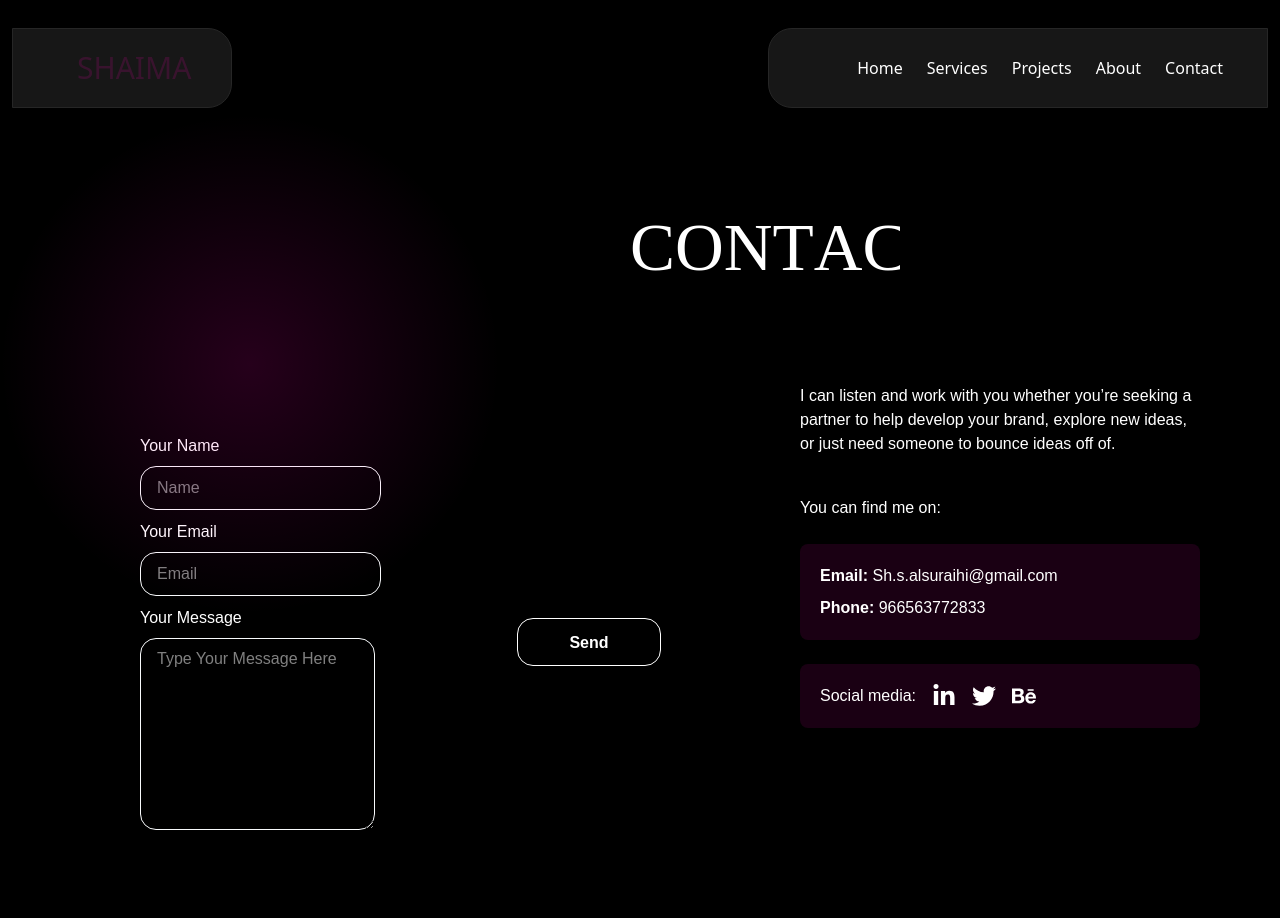
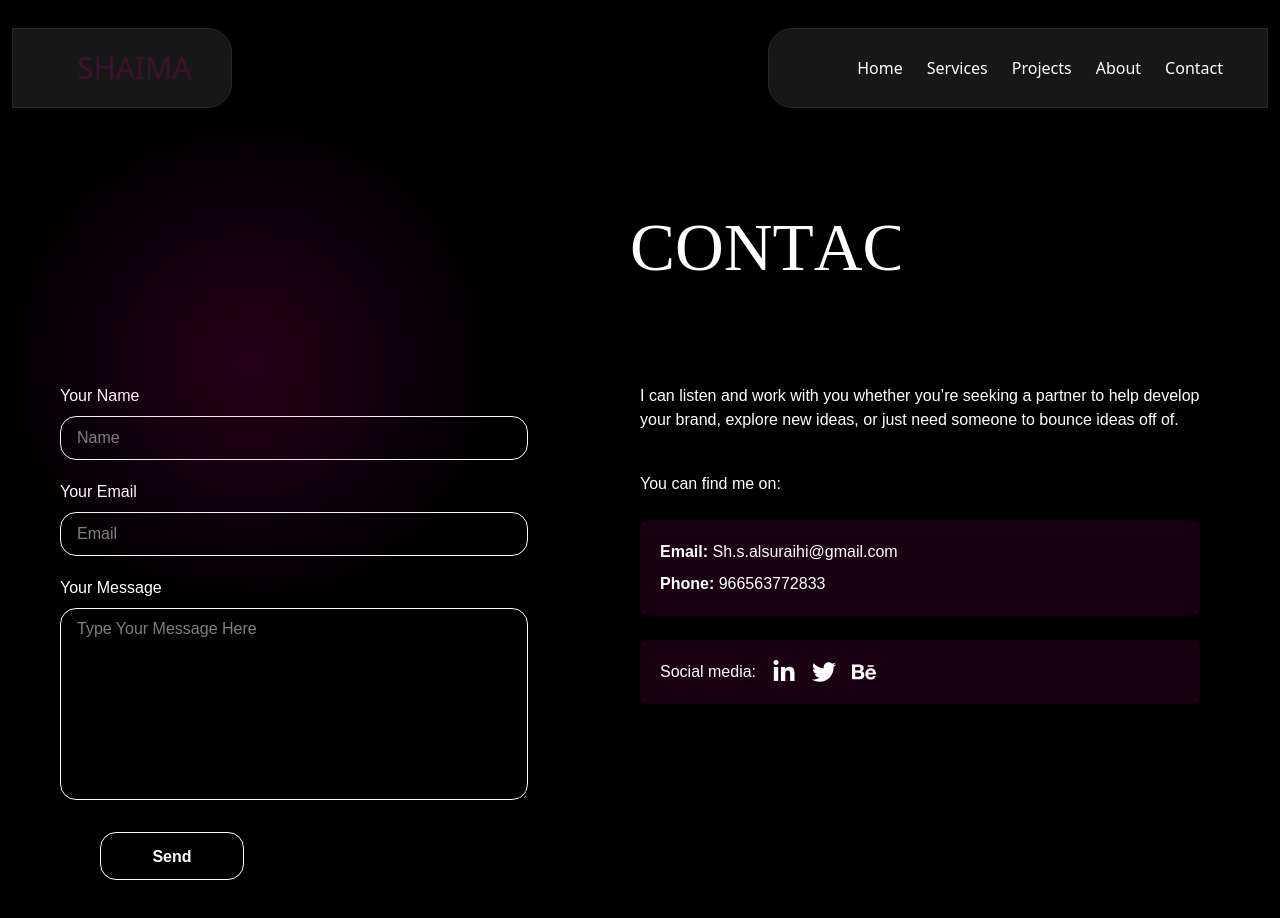
Before and after one commit to shim079/mysite, a Next.js app: page /mysite/Contact in a window 1280 px wide. Shown: the top 918 px of the page. Built offline with nearby package versions, Linux system fonts and the light colour scheme; a web font is replaced by a local one.

Commit message:
Update style.module.css

```diff
--- a/app/Contact/style.module.css
+++ b/app/Contact/style.module.css
@@ -6,16 +6,12 @@ padding-top: 90px;
 }
 
 .form{
-    padding-top: 20px;
-    margin-left: 80px;
-    margin-top: 30px;
-    display: flex;
-   gap: 10px;
-   font-family: sans-serif;
-flex-wrap: wrap;
+   display: flex;
+  flex-direction: column;
+  flex: 1; /* same as flex-grow:1, flex-shrink:1, flex-basis:0% */
+  gap: 1.25rem; /* same as Tailwind gap-5 */
 background-color: rgba(0, 0, 0, 0.077);
 box-shadow: 0 5px 25px rgba(1 1 1 /15%);
     border-radius: 20px;
-    width: 50%;
-height: 40%;
+
 }
```
